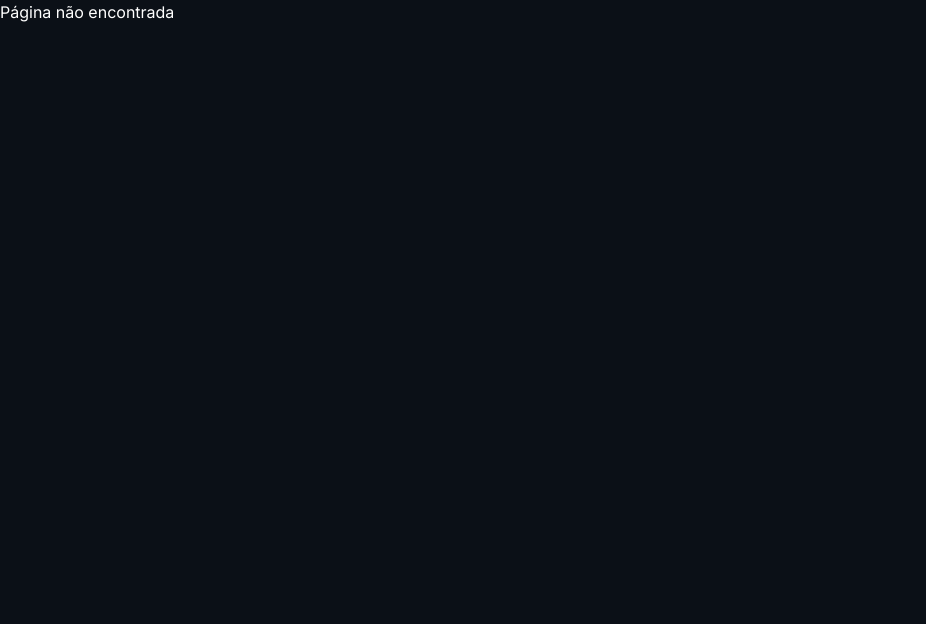
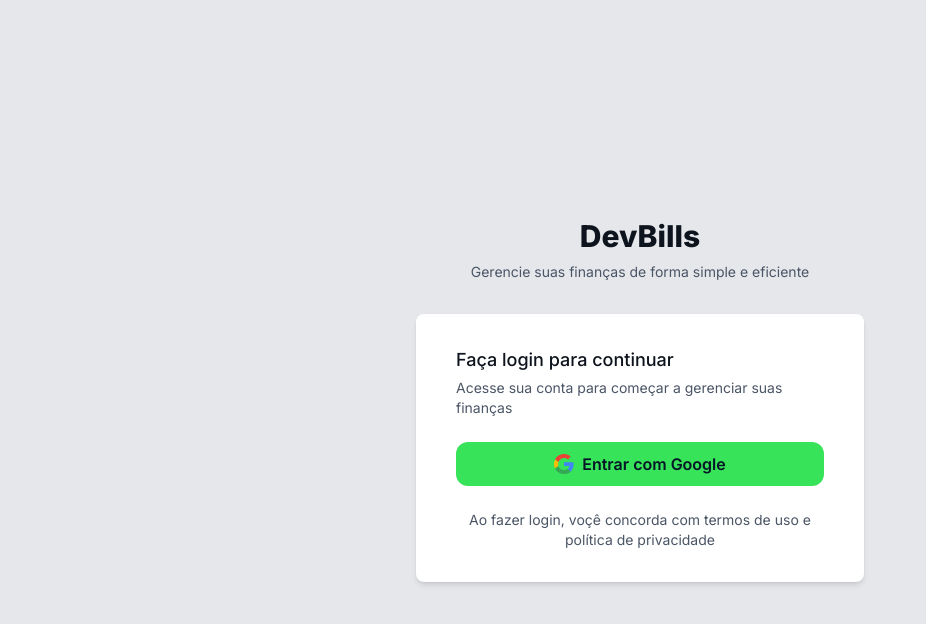
Before and after one commit to Gabriieljesus/Interface-DevBills, a React (Vite) app: page /login in a window 1280 px wide. Shown: the top 624 px of the page, without its empty margins (0-926 px from the left). Built offline with nearby package versions, Linux system fonts and the light colour scheme.

Commit message:
Tela de Login

```diff
--- /dev/null
+++ b/src/components/GoogleLoginButton.tsx
@@ -0,0 +1,42 @@
+import Button from "./Button";
+
+interface GoogleLoginProps {
+  isLoading: boolean;
+  onClick: () => void;
+}
+
+const GoogleLoginButton = ({ isLoading, onClick }: GoogleLoginProps) => {
+  return (
+    <Button
+      onClick={onClick}
+      isLoading={isLoading}
+      fullWidth
+      className="flex item-center justify-center"
+      type="button"
+
+      >
+      <svg className="h-5 w-5 mr-2" aria-hidden="true" viewBox="0 0 24 24">
+        <path
+          d="M12.0003 4.75C13.7703 4.75 15.3553 5.36 16.6053 6.45L20.0303 3.02C17.9502 1.15 15.2353 0 12.0003 0C7.31031 0 3.25531 2.69 1.28931 6.61L5.27031 9.7C6.21531 6.86 8.87031 4.75 12.0003 4.75Z"
+          fill="#EA4335"
+        />
+        <path
+          d="M23.49 12.27C23.49 11.48 23.42 10.73 23.3 10H12V14.51H18.47C18.18 15.99 17.33 17.25 16.07 18.1L19.93 21.19C22.19 19.09 23.49 15.94 23.49 12.27Z"
+          fill="#4285F4"
+        />
+        <path
+          d="M5.27 14.3C5.02 13.57 4.89 12.8 4.89 12C4.89 11.2 5.03 10.43 5.27 9.7L1.29 6.61C0.471 8.24 0 10.06 0 12C0 13.94 0.471 15.76 1.29 17.39L5.27 14.3Z"
+          fill="#FBBC05"
+        />
+        <path
+          d="M12.0004 24C15.2404 24 17.9654 22.94 19.9354 21.19L16.0704 18.1C15.0004 18.81 13.6204 19.25 12.0004 19.25C8.8704 19.25 6.2154 17.14 5.2704 14.3L1.2894 17.39C3.2554 21.31 7.3104 24 12.0004 24Z"
+          fill="#34A853"
+        />
+      </svg>
+
+      Entrar com Google
+    </Button>
+  )
+}
+
+export default GoogleLoginButton;
--- /dev/null
+++ b/src/pages/Login.tsx
@@ -0,0 +1,39 @@
+import GoogleLoginButton from "../components/GoogleLoginButton";
+
+
+const Login = () => {
+  return (
+    <div className="min-h-screen flex items-center justify-center bg-gray-200 py-12 px-4 sm:px-6 lg:px-8 ">
+      <div className="max-w-md w-full space-y-8">
+        <header>
+          <h1 className="text-center text-3xl font-extrabold text-gray-900">
+            DevBills
+          </h1>
+          <p className="mt-2 text-center text-sm text-gray-600">
+            Gerencie suas finanças de forma simple e eficiente
+          </p>
+        </header>
+
+        <main className="mt-8 bg-white py-8 px-4 shadow-md rounded-lg sm:px-10 spacey-y-6">
+          <section className="mb-6">
+            <h2 className="text-lg font-medium text-gray-900">
+              Faça login para continuar
+            </h2>
+            <p className="mt-1 text-sm text-gray-600">
+              Acesse sua conta para começar a gerenciar suas finanças
+            </p>
+          </section>
+          <GoogleLoginButton/>
+
+          <footer className="mt-6">
+            <p className="mt=1 text-sm text-gray-600 text-center">
+              Ao fazer login, voçê concorda com termos de uso e política de privacidade
+            </p>
+          </footer>
+        </main>
+      </div>
+    </div>
+  )
+};
+
+export default Login;
--- a/src/routes/index.tsx
+++ b/src/routes/index.tsx
@@ -1,5 +1,6 @@
 import { BrowserRouter, Routes, Route } from "react-router";
 import Home from "../pages/Home";
+import Login from "../pages/Login";
 
 const AppRoutes = () => {
 
@@ -7,9 +8,8 @@
     <BrowserRouter>
       <Routes>
         <Route path="/" element={<Home/>}/>
-        <Route path="*" element={<h2>Página não encontrada</h2>
-
-        }/>
+        <Route path="/login" element={<Login/>}/>
+        <Route path="*" element={<h2>Página não encontrada</h2>}/>
       </Routes>
     </BrowserRouter>
   )
```
